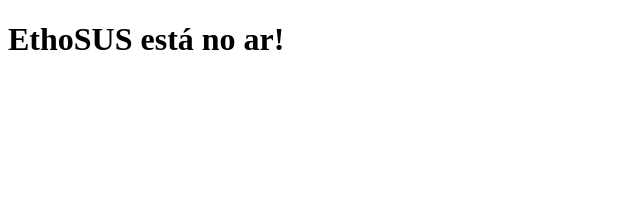
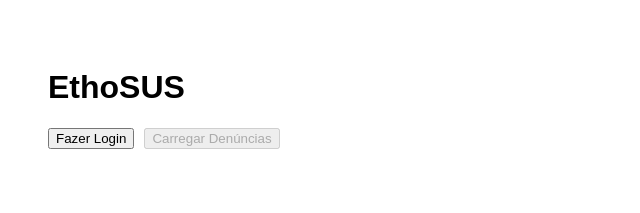
Before and after one commit to Thebolachas/ethosus-frontend, a React app: page / in a window 1280 px wide. Shown: the whole page, without its empty margins (0-640 px from the left). Built offline with nearby package versions, Linux system fonts and the light colour scheme.

Commit message:
Add files via upload

```diff
--- a/main.jsx
+++ b/main.jsx
@@ -1,6 +1,45 @@
-import React from 'react';
+import React, { useState } from 'react';
 import ReactDOM from 'react-dom/client';
 
-const App = () => <h1>EthoSUS está no ar!</h1>;
+const App = () => {
+  const [msg, setMsg] = useState(null);
+  const [token, setToken] = useState(localStorage.getItem('ethosus_token') || '');
+
+  const login = async () => {
+    const res = await fetch("https://ethosus-backend.onrender.com/login", {
+      method: "POST",
+      headers: { "Content-Type": "application/json" },
+      body: JSON.stringify({ email: "admin@ethosus.com", password: "admin123" })
+    });
+    const data = await res.json();
+
+    if (data.access_token) {
+      localStorage.setItem("ethosus_token", data.access_token);
+      setToken(data.access_token);
+      setMsg("Login realizado com sucesso.");
+    } else {
+      setMsg(data.detail || "Erro no login");
+    }
+  };
+
+  const carregarDenuncias = async () => {
+    const res = await fetch("https://ethosus-backend.onrender.com/denuncias", {
+      headers: {
+        Authorization: `Bearer ${token}`
+      }
+    });
+    const data = await res.json();
+    setMsg(JSON.stringify(data, null, 2));
+  };
+
+  return (
+    <div style={{ padding: 40, fontFamily: "Arial" }}>
+      <h1>EthoSUS</h1>
+      <button onClick={login}>Fazer Login</button>
+      <button onClick={carregarDenuncias} disabled={!token} style={{ marginLeft: 10 }}>Carregar Denúncias</button>
+      <pre>{msg}</pre>
+    </div>
+  );
+};
 
 ReactDOM.createRoot(document.getElementById('root')).render(<App />);
```
Also changed, not shown: index.html (+10 -1 lines), package.json (line endings or trailing spaces), vite.config.js (line endings or trailing spaces).
